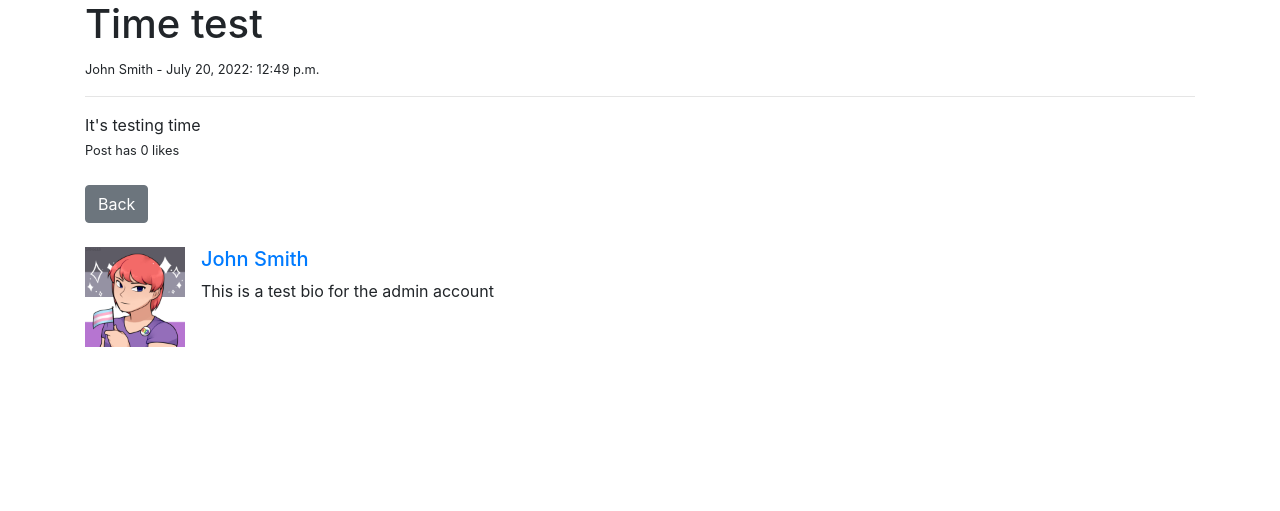
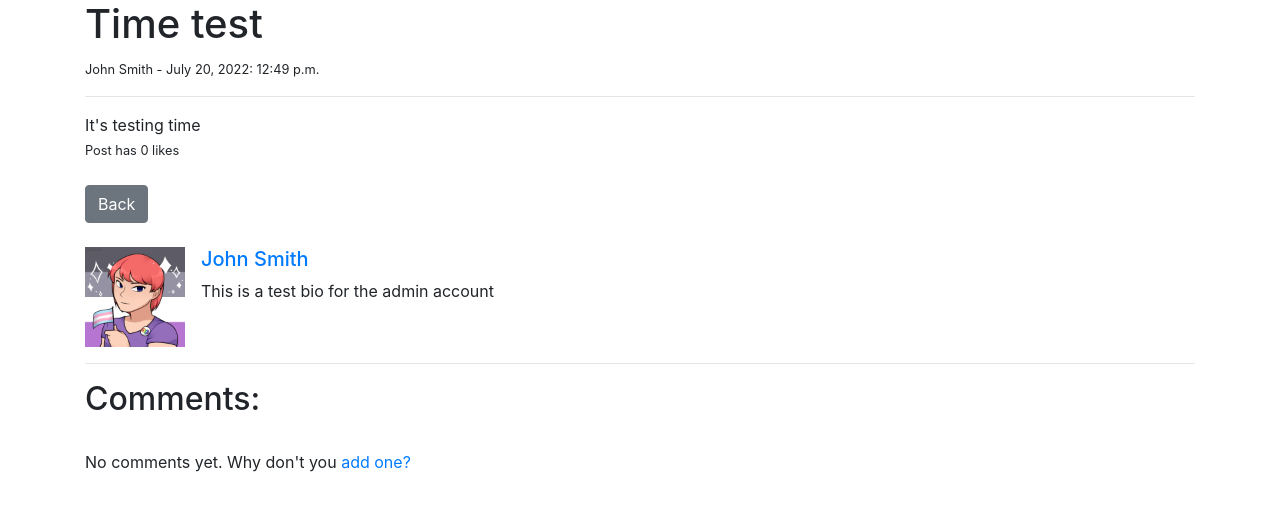
Before and after one commit to rbrooker501/MobbsLabResearch, a Django app: page /post/4 in a window 1280 px wide. Shown: the part 80-591 px from the top of the page. Run offline with Django 3.2, Linux system fonts and the light colour scheme; data comes from the database, SQL or seed files in the repository; both versions use the stored data as it was after the commit; some libraries are stand-ins or nearby versions.

Commit message:
Added comments

```diff
--- a/MobbsBlog/Posts/admin.py
+++ b/MobbsBlog/Posts/admin.py
@@ -1,5 +1,6 @@
 from django.contrib import admin
-from .models import Post, UserProfile
+from .models import Post, UserProfile, Comment
 
 admin.site.register(Post)
 admin.site.register(UserProfile)
+admin.site.register(Comment)
--- a/MobbsBlog/Posts/models.py
+++ b/MobbsBlog/Posts/models.py
@@ -33,3 +33,12 @@ class UserProfile(models.Model):
 
     def get_absolute_url(self):
         return reverse('home')
+
+class Comment(models.Model):
+    post = models.ForeignKey(Post, related_name='comments', on_delete=models.CASCADE)
+    name = models.CharField(max_length=255)
+    body = models.TextField()
+    date_added = models.DateField(auto_now_add=True)
+
+    def __str__(self):
+        return '%s - %s' % (self.post.title, self.name)
--- a/MobbsBlog/Posts/templates/post_detail.html
+++ b/MobbsBlog/Posts/templates/post_detail.html
@@ -58,4 +58,18 @@
     </div>
 </div>
 
+<hr>
+<h2>Comments:</h2>
+<br/>
+
+{% if not post.comments.all %}
+    No comments yet. Why don't you <a href="#">add one?</a>
+{% else %}
+    {% for comment in post.comments.all %}
+        <strong>{{ comment.name }} - {{comment.date_added}}</strong>
+        <br/>
+        {{ comment.body }}
+    {% endfor %}
+{% endif %}
+
 {% endblock %}
```
Also changed, not shown: MobbsBlog/Posts/migrations/0011_comment.py (added), MobbsBlog/db.sqlite3.
